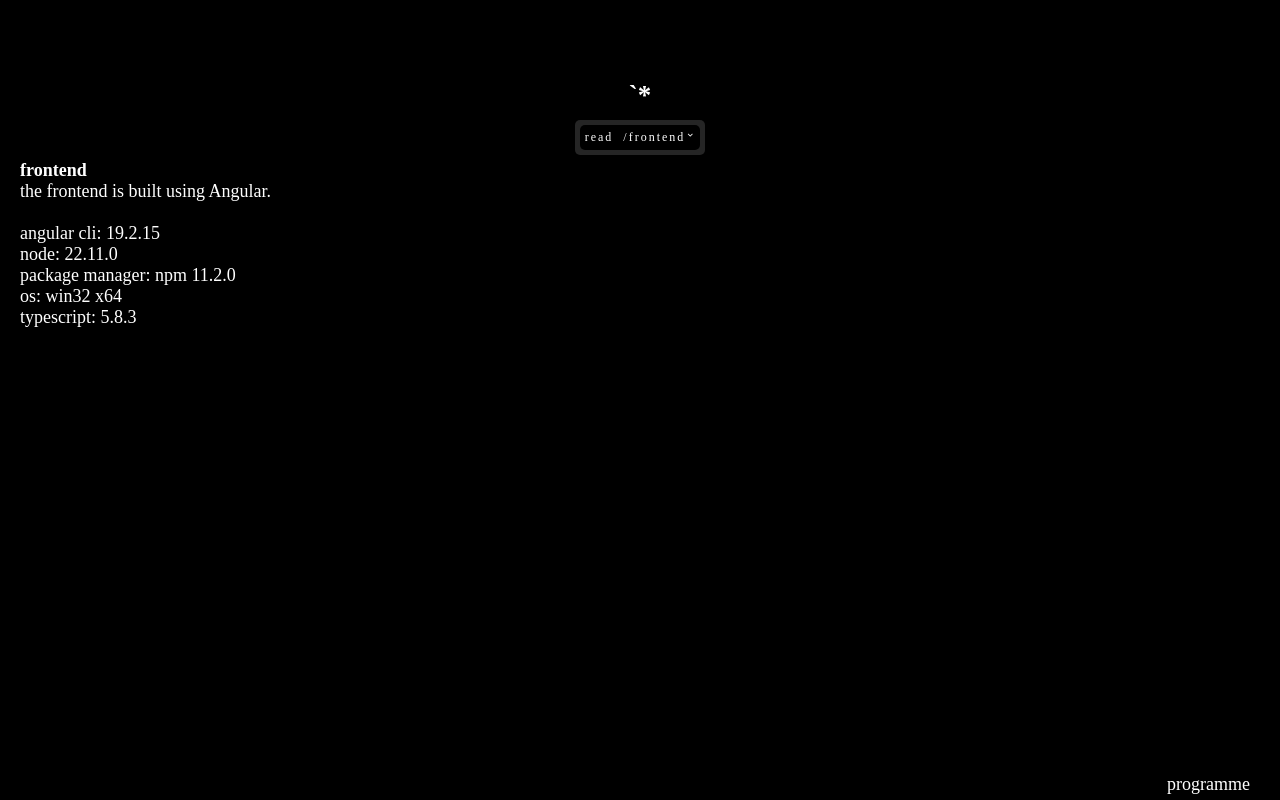
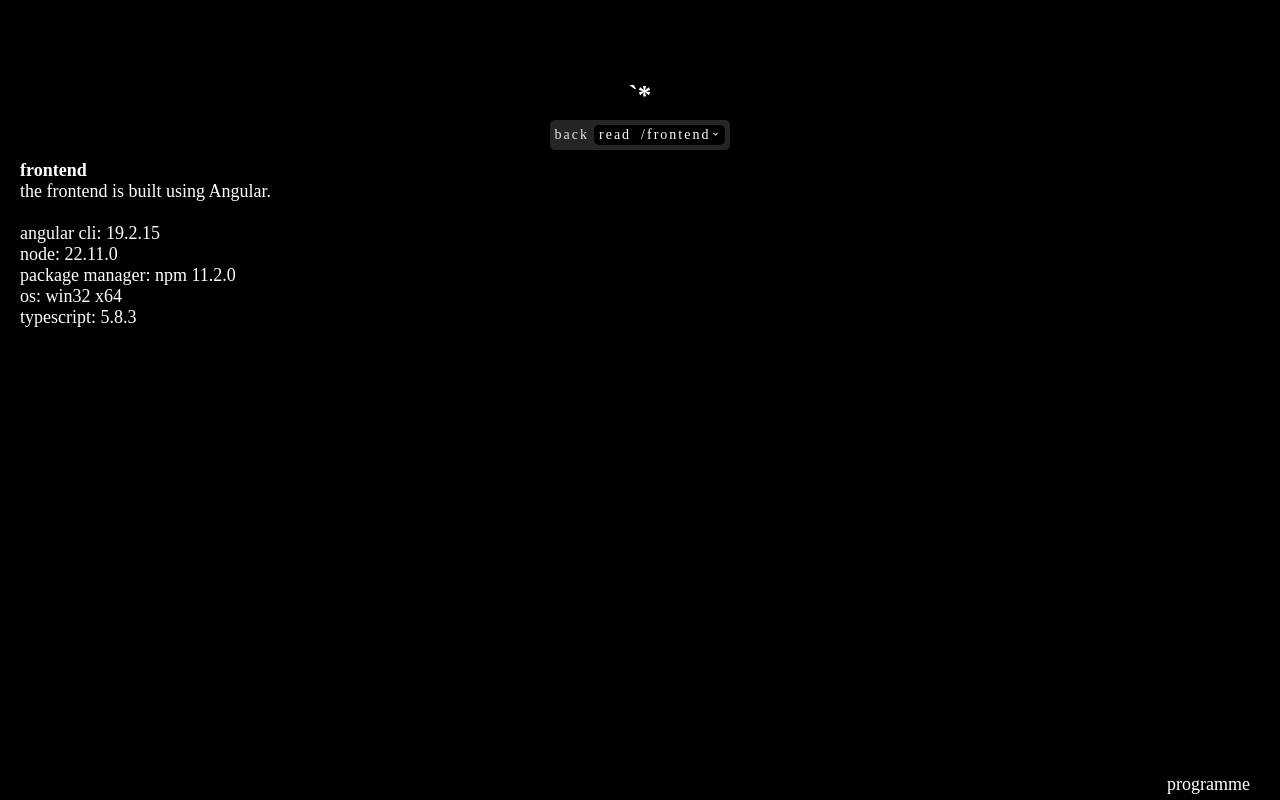
Before and after one commit to saburi-san/s-b-ri, an Angular app: page /frontend in a window 1280 px wide. Built offline with nearby package versions, Linux system fonts and the light colour scheme.

Commit message:
blog: back button

```diff
--- a/src/app/api-management/api-management.component.html
+++ b/src/app/api-management/api-management.component.html
@@ -5,11 +5,12 @@
 <section id='container'>
 
 <section id='select'>
+  <section id='back'><a routerLink="../">back</a></section>
   <section id='read'>
     <p>read</p>
     <section id="selection">
       <section id='option'>
-        <section id='selected'></section><i id=chevron class="material-icons" style='font-size: 10px;'>expand_more</i>
+        <section id='selected'></section><i id=chevron class="material-icons">expand_more</i>
         <section id='options'>
           <a routerLink='../frontend'>frontend</a>
           <a routerLink='../api'>api</a>
--- a/src/app/backend/backend.component.html
+++ b/src/app/backend/backend.component.html
@@ -5,11 +5,12 @@
 <section id='container'>
 
 <section id='select'>
+  <section id='back'><a routerLink="../">back</a></section>
   <section id='read'>
     <p>read</p>
     <section id="selection">
       <section id='option'>
-        <section id='selected'></section><i id=chevron class="material-icons" style='font-size: 10px;'>expand_more</i>
+        <section id='selected'></section><i id=chevron class="material-icons">expand_more</i>
         <section id='options'>
           <a routerLink='../frontend'>frontend</a>
           <a routerLink='../api'>api</a>
--- a/src/app/frontend/frontend.component.html
+++ b/src/app/frontend/frontend.component.html
@@ -5,11 +5,12 @@
 <section id='container'>
 
 <section id='select'>
+  <section id='back'><a routerLink="../">back</a></section>
   <section id='read'>
     <p>read</p>
     <section id="selection">
       <section id='option'>
-        <section id='selected'></section><i id=chevron class="material-icons" style='font-size: 10px;'>expand_more</i>
+        <section id='selected'></section><i id=chevron class="material-icons">expand_more</i>
         <section id='options'>
           <a routerLink='../frontend'>frontend</a>
           <a routerLink='../api'>api</a>
--- a/src/styles.css
+++ b/src/styles.css
@@ -58,13 +58,25 @@ body
 
 [id=select]
 {
+  display: flex;
   width: fit-content;
   padding: 5px;
   border-radius: 5px;
   background-color: #77777750;
   letter-spacing: 2px;
-  font-size: 12px;
+  font-size: 14px;
   margin:auto;
+}
+
+[id=back]
+{
+  margin: auto 0;
+  margin-right: 5px;
+}
+
+[id=back] > a
+{
+  color: #e7e7e7;
 }
 
 [id=read]
@@ -78,13 +90,19 @@ body
 {
   border-radius: 5px;
   background-color: black;
-  padding: 5px;
+  padding: 2px 5px;
 }
 
 [id=option]
 {
   display: flex;
   width: fit-content;
+}
+
+[id=chevron]
+{
+  transform: translateY(2px);
+  font-size: 10px;
 }
 
 [id=options]
```
